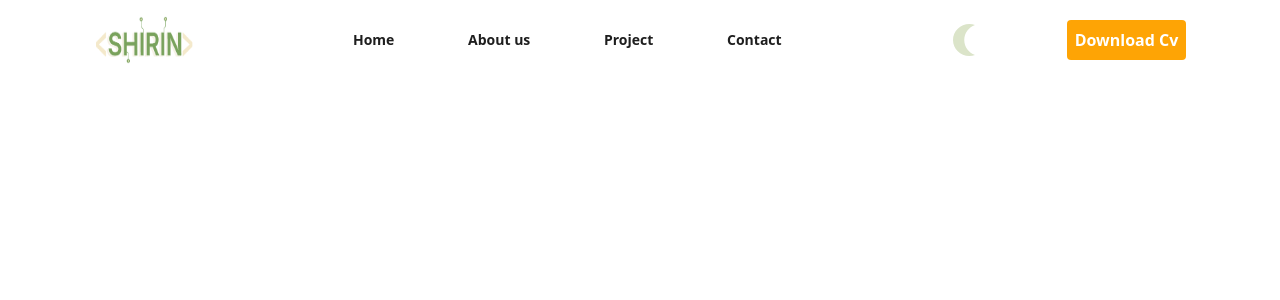
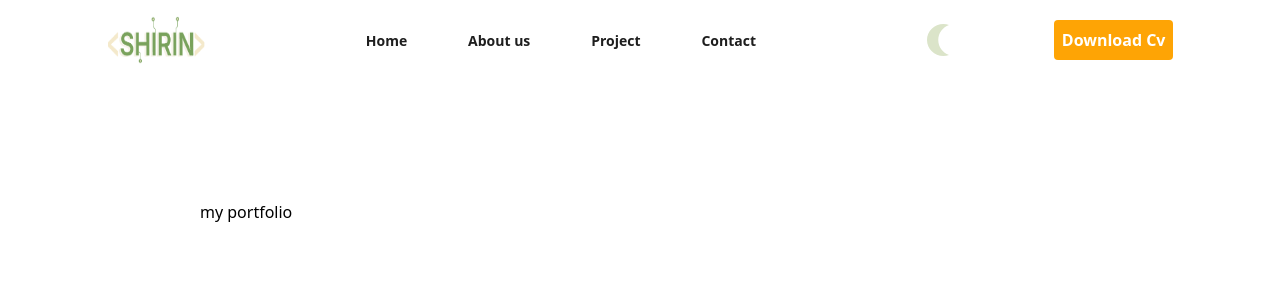
Before and after one commit to shirin-nazari/shirinportfolio, a Next.js app: page / in a window 1280 px wide. Shown: the top 300 px of the page. Built offline with nearby package versions, Linux system fonts and the light colour scheme.

Commit message:
add theme font-family and add framer for animation

```diff
--- a/app/components/Navbar.tsx
+++ b/app/components/Navbar.tsx
@@ -1,30 +1,62 @@
 'use client';
 import Image from 'next/image';
+import { motion } from 'motion/react';
 import React from 'react';
 import Logo from '@/public/logo-shirin-original.png';
 import { useTheme } from '@/context/ThemeProvider';
 import Light from '@/public/sun.svg';
 import Moon from '@/public/moon.svg';
+import Link from 'next/link';
 const Navbar = () => {
   const { darkMode, toggleDarkMode } = useTheme();
 
   return (
     <nav className="flex justify-evenly w-full backdrop-blur-lg h-20 items-center fixed p-2">
-      <Image src={Logo} alt="logo-shirin" className="w-25 h-12" />
-      <ul className="flex justify-evenly w-xl font-bold text-sm text-dark-mode  dark:text-white-bg ">
-        <li className="cursor-pointer hover:text-brand-dark ">Home</li>
+      <Link href="/">
+        <Image src={Logo} alt="logo-shirin" className="w-25 h-12" />
+      </Link>
+      <ul className="flex justify-evenly w-lg font-bold text-sm text-dark-mode  dark:text-white-bg ">
+        <motion.li
+          whileHover={{ color: '#667d4f' }}
+          className="cursor-pointer  hover:font-bold"
+        >
+          <Link href="/">Home</Link>
+        </motion.li>
+        <motion.li
+          whileHover={{ color: '#667d4f' }}
+          className="cursor-pointer hover:font-bold"
+        >
+          <Link href="/about-us">About us</Link>
+        </motion.li>
+        <motion.li
+          whileHover={{ color: '#667d4f' }}
+          className="cursor-pointer hover:font-bold"
+        >
+          <Link href="/project">Project</Link>
+        </motion.li>
+        <motion.li
+          whileHover={{ color: '#667d4f' }}
+          className="cursor-pointer hover:font-bold"
+        >
+          <Link href="/contact">Contact</Link>
+        </motion.li>
+        {/* <li className="cursor-pointer hover:text-brand-dark"></li>
         <li className="cursor-pointer hover:text-green-light">About us</li>
         <li className="cursor-pointer hover:text-brand-dark ">Project</li>
-        <li className="cursor-pointer hover:text-green-light">Contact</li>
+        <li className="cursor-pointer hover:text-green-light">Contact</li> */}
       </ul>
 
-      <button onClick={toggleDarkMode} className="">
+      <motion.button
+        whileHover={{ scale: 1.2 }}
+        whileTap={{ scale: 1 }}
+        onClick={toggleDarkMode}
+      >
         <Image
           src={darkMode ? Light : Moon}
           alt="light"
           className="w-10 h-8 transition delay-500 duration-400 ease-in-out cursor-pointer"
         />
-      </button>
+      </motion.button>
       <button className="bg-warning p-2 text-white font-bold rounded cursor-pointer">
         Download Cv
       </button>
--- a/app/globals.css
+++ b/app/globals.css
@@ -7,6 +7,7 @@
 }
 
 @theme inline {
+  /* color */
   --color-background: var(--background);
   --color-foreground: var(--foreground);
   --font-sans: var(--font-geist-sans);
@@ -22,8 +23,28 @@
   --color-dark-mode: #1e1e1e;
   --color-primary-50: #79a25c;
   --color-white-500: #e0e0e0;
+  /* fontFamily */
 --font-inter:inter,sans-serif;
 --font-poppins:poppins,sans-serif;
+/* font-size */
+--text-xs:0.66rem;
+ --text-xs--line-height:calc(1 / 0.66)
+ --text-sm:0.77rem;
+  --text-sm--line-height:calc(1 / 0.77)
+  --text-base: 1rem;
+  --text-base--line-height: calc(1.5 / 1);
+   --text-lg: 1.127rem;
+  --text-lg--line-height: calc(1.75 / 1.127);
+  --text-xl: 1.556rem;
+  --text-xl--line-height: calc(1.75 / 1.556);
+  --text-2xl: 1.944rem;
+  --text-2xl--line-height: calc(2 / 1.944);
+   --text-3xl:2.44rem;
+  --text-3xl--line-height: calc(2.25 / 2.44);
+   --text-4xl: 3.056rem;
+  --text-4xl--line-height: calc(2.50/ 3.056);
+   --text-5xl:3.833rem;
+  --text-5xl--line-height: calc(2.75 / 3.833);
 
 }
 @layer base {
--- a/app/page.tsx
+++ b/app/page.tsx
@@ -1,8 +1,5 @@
 export default function Home() {
   return (
-    <div className=" text-white p-4 rounded ">
-      Hi My portfolio
-      {/* <div className="w-full h-[1200vh] bg-amber-900"></div> */}
-    </div>
+    <div className=" dark:text-white-bg h-full rounded p-50">my portfolio</div>
   );
 }
--- a/package.json
+++ b/package.json
@@ -9,6 +9,7 @@
     "lint": "next lint"
   },
   "dependencies": {
+    "motion": "^12.23.12",
     "next": "15.4.5",
     "react": "19.1.0",
     "react-dom": "19.1.0"
```
Also changed, not shown: 1 other file (tests, documents, lock files or other folders).
